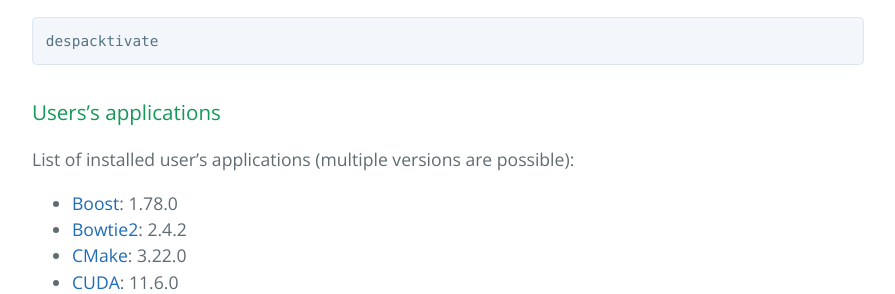
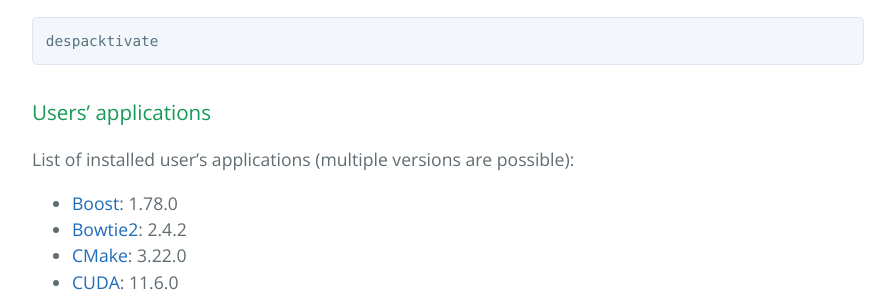
Before and after one commit to HybridScale/orthus, a Jekyll site: the page built from applications.md, in a window 1280 px wide and 900 px high, scrolled down 9274 px. Shown: the part 212-506 px from the top of the window, without its empty margins (192-1087 px from the left). Built offline with Jekyll 4.4.1, drawn with Linux system fonts in a browser that asks for light colours.

````diff
--- a/applications.md
+++ b/applications.md
@@ -386,7 +386,7 @@ Deactivate environment by typing:
 despacktivate
 ```
 
-### Users's applications
+### Users' applications
 
 List of installed user's applications (multiple versions are possible):
 
````
